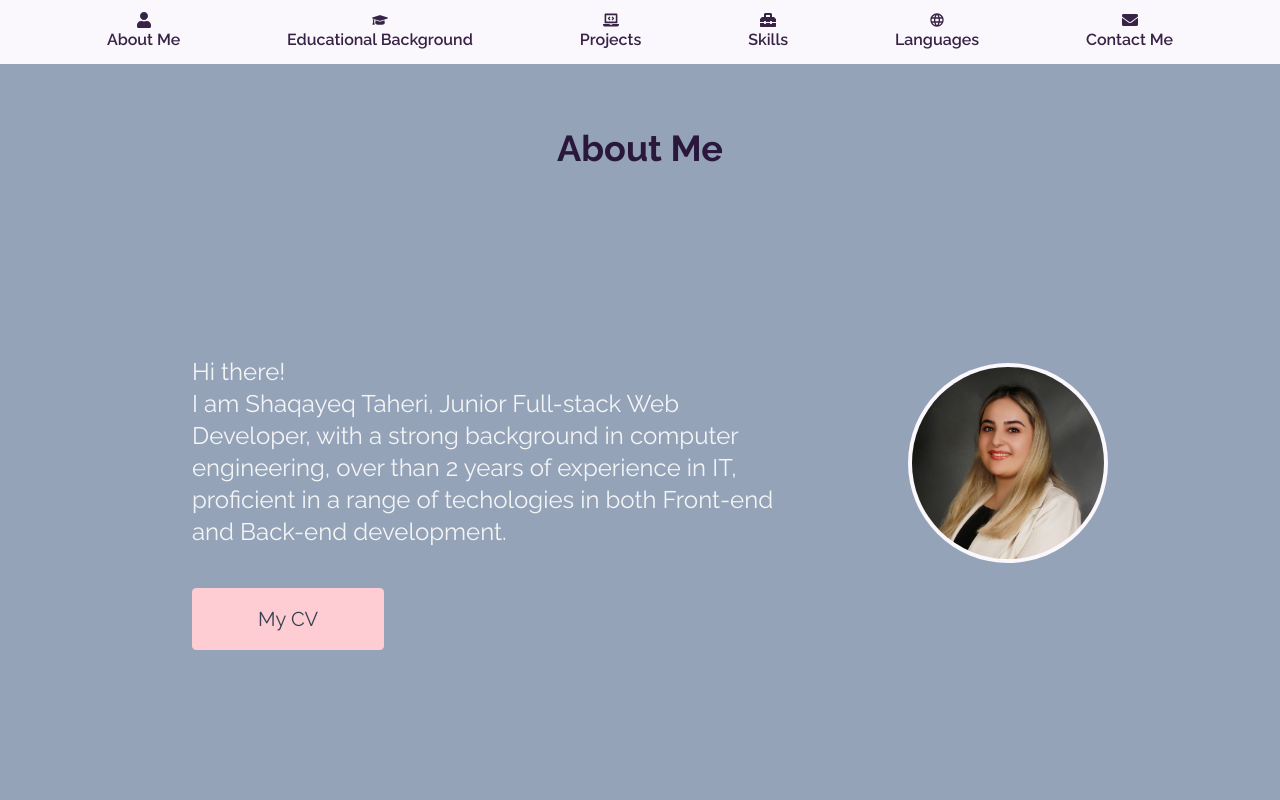
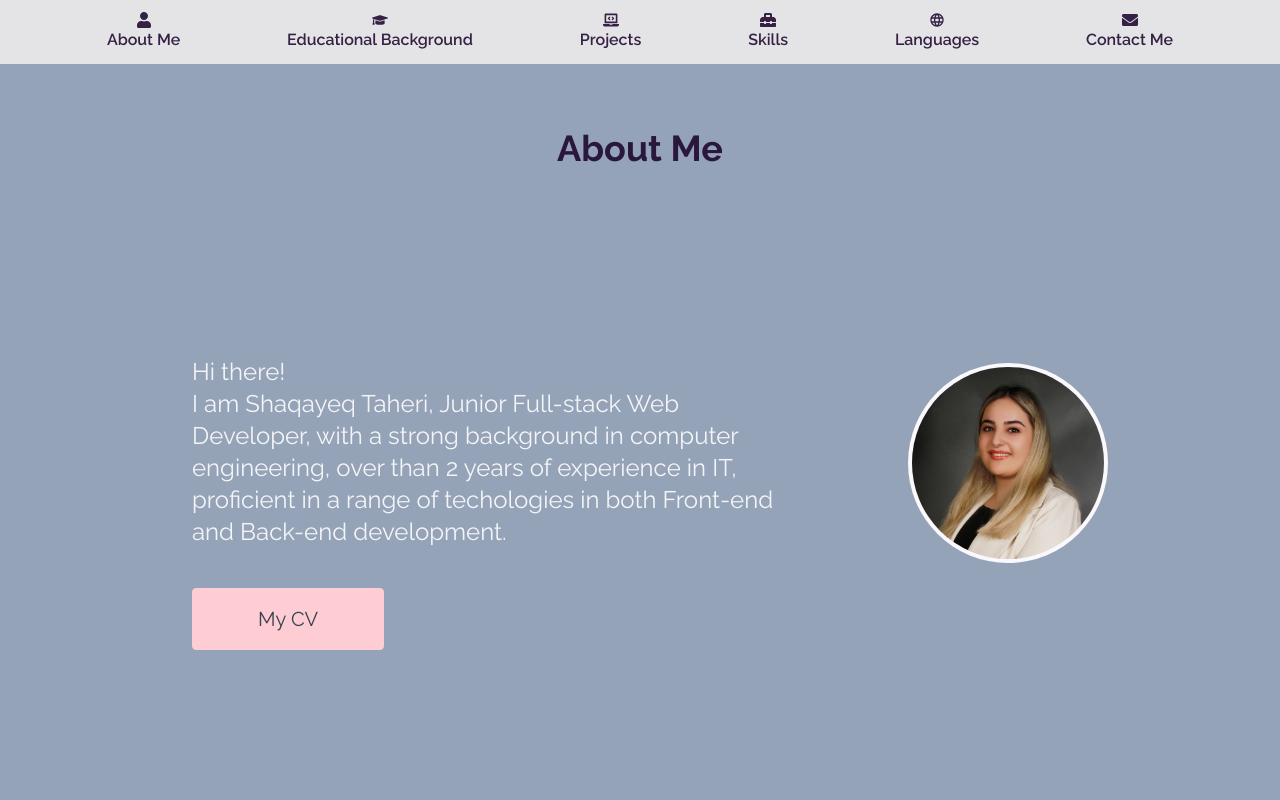
Before and after one commit to Shaqayeq-taheri/Portfolio-Shaqayeq-Taheri, a React (Vite) app: page /backgroundEducation in a window 1280 px wide. Shown: the top 800 px of the page. Built offline with nearby package versions, Linux system fonts and the light colour scheme.

Commit message:
bugs fixed

```diff
--- a/src/components/EducationalBackground.jsx
+++ b/src/components/EducationalBackground.jsx
@@ -23,7 +23,7 @@ function BackgroundEducation() {
         > {/* can not change the size of the icon!! */}
           <div className="shadow-xl bg-zinc-100 hover:shadow-lg ">
             <h3 className="vertical-timeline-element-title p-2 bg-zinc-100 font-bold ">
-              Full-Stack Web Development Course
+              Full-Stack Web and Software Development Course
             </h3>
             <h4 className="vertical-timeline-element-subtitle p-2 bg-zinc-100 border-b-2">Online Course</h4>
 
--- a/src/components/Navbar.jsx
+++ b/src/components/Navbar.jsx
@@ -21,38 +21,38 @@ function Navbar() {
       id: 1,
       link: "About Me",
       path: "#aboutme",
-      icon: <FaUser  />,
+      icon: <FaUser className='bg-zinc-200' />,
     },
     {
       id: 2,
       link: "Educational Background",
       path: "#backgroundEducation",
-      icon: <FaGraduationCap  />,
+      icon: <FaGraduationCap className='bg-zinc-200' />,
     },
 
     {
       id: 3,
       link: "Projects",
       path: "#projects",
-      icon: <FaLaptopCode  />,
+      icon: <FaLaptopCode className='bg-zinc-200' />,
     },
     {
       id: 4,
       link: "Skills",
       path: "#skills",
-      icon: <FaToolbox  />,
+      icon: <FaToolbox className='bg-zinc-200' />,
     },
     {
       id: 5,
       link: "Languages",
       path: "#languages",
-      icon: <MdLanguage  />,
+      icon: <MdLanguage  className='bg-zinc-200'/>,
     },
     {
       id: 6,
       link: "Contact Me",
       path: "#contactme",
-      icon: <FaEnvelope />,
+      icon: <FaEnvelope className='bg-zinc-200' />,
     },
   ];
   const toggleMenu = () => {
@@ -75,12 +75,12 @@ function Navbar() {
   return (
     <>
       <nav>
-        <div className="text-4xl cursor-pointer md:hidden flex justify-end p-4" onClick={toggleMenu}>
-          {isOpen ? <IoMdClose /> : <AiOutlineMenu />}
+        <div className="bg-zinc-200 text-4xl cursor-pointer md:hidden flex justify-end p-4" onClick={toggleMenu}>
+          {isOpen ? <IoMdClose className='bg-zinc-200' /> : <AiOutlineMenu className='bg-zinc-200'/>}
         </div>
 
         <div
-          className={`md:flex md:justify-evenly  items-center md:h-16 h-96  font-semibold ${
+          className={`bg-zinc-200 md:flex md:justify-evenly  items-center md:h-16 h-96  font-semibold ${
             isOpen || !isSmallScreen ? " flex flex-col justify-between pb-3 md:pb-0 md:flex-row " : "hidden"
           }`}
         >
@@ -95,9 +95,9 @@ function Navbar() {
                setIsSmallScreen(window.innerWidth < 768);
              }}
            >
-             <div className="flex flex-col items-center cursor-pointer">
-               <span>{icon}</span>
-               <span>{link}</span>
+             <div className="flex  flex-col items-center cursor-pointer bg-zinc-200">
+               <span className=' '>{icon}</span>
+               <span className='bg-zinc-200'>{link}</span>
              </div>
            </ScrollLink>
           ))}
```
